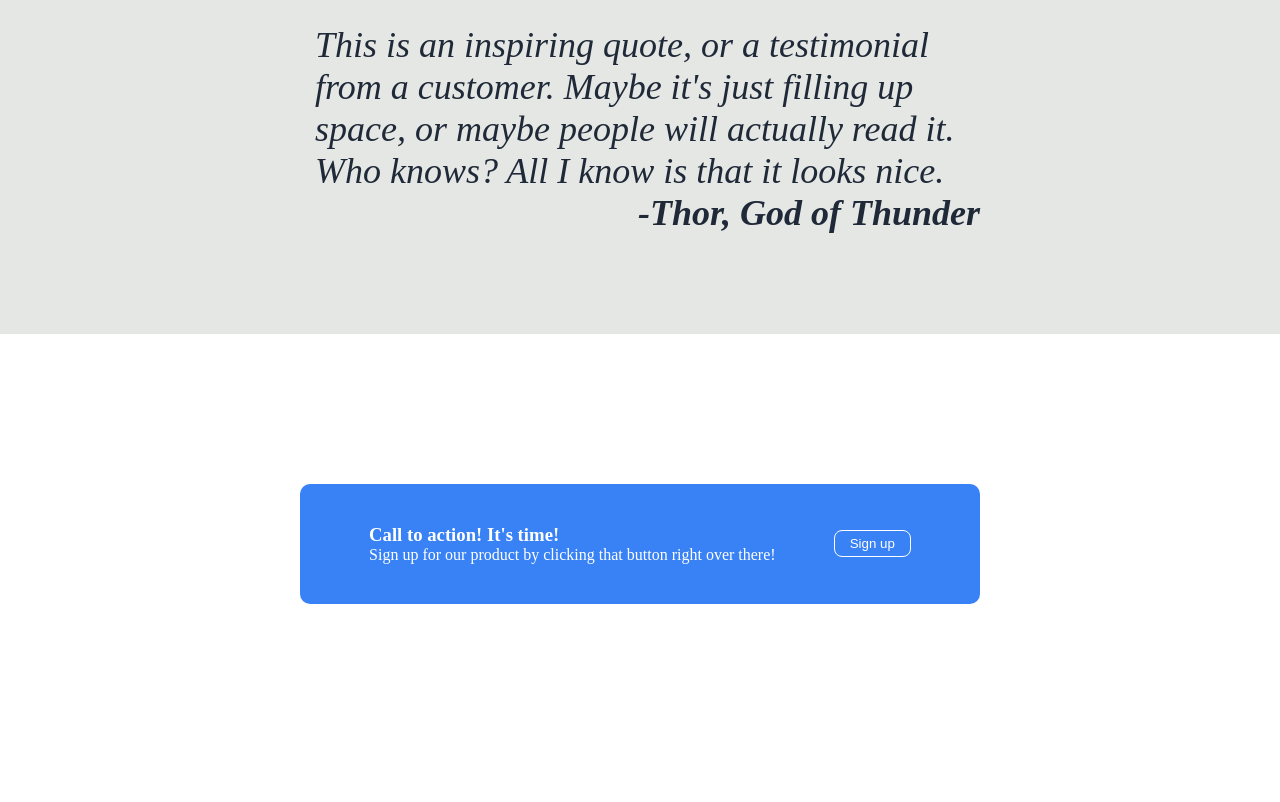
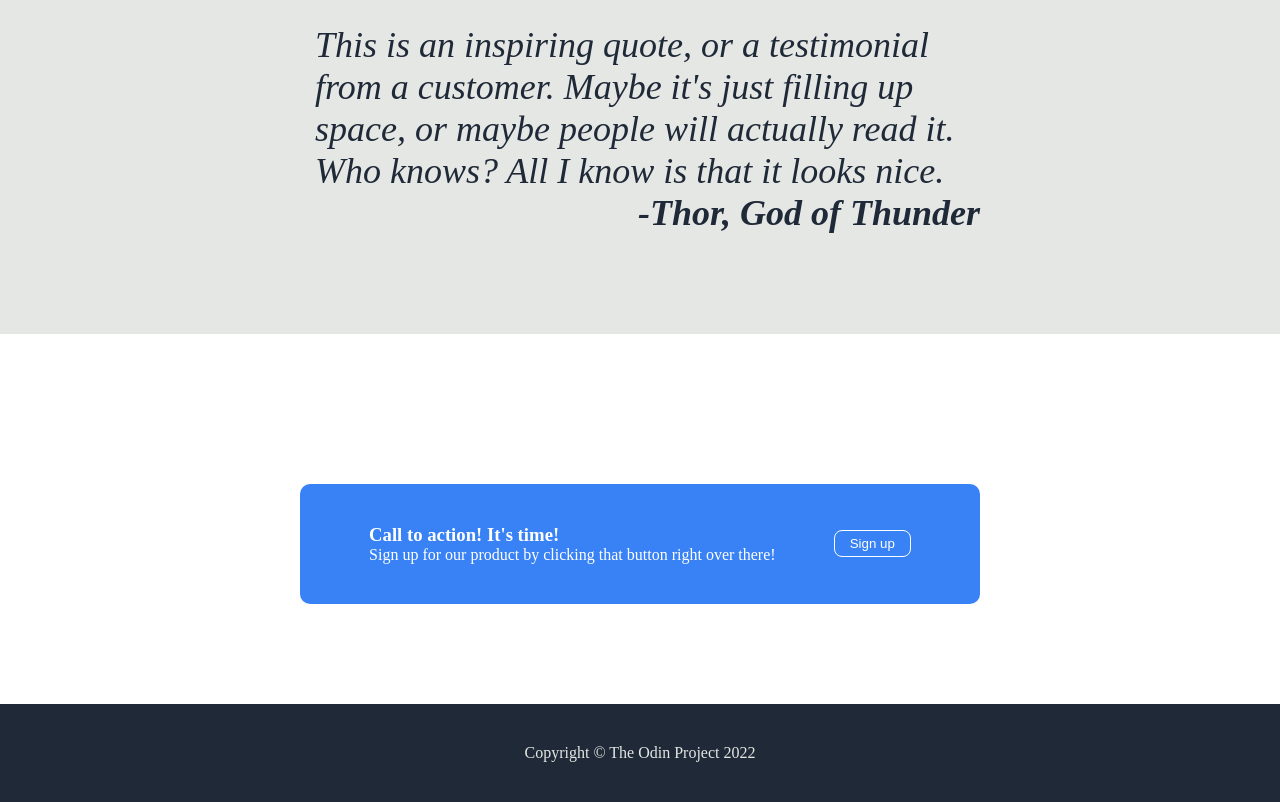
Before and after one commit to megosaint/odin-landing-page, a plain HTML site: page index.html in a window 1280 px wide. Shown: the part 1139-1941 px from the top of the page. Before the commit the page ends 1843 px from the top, so only its background shows below. Drawn offline with Linux system fonts and the light colour scheme.

Commit message:
Add footer section

```diff
--- a/index.html
+++ b/index.html
@@ -65,7 +65,7 @@
         </div>
 
         <div class="footer">
-
+            Copyright © The Odin Project 2022
         </div>
     </body>
 </html>
--- a/style.css
+++ b/style.css
@@ -172,3 +172,12 @@ h2 {
 .call button {
     border: white solid 1px;
 }
+
+.footer {
+    display: flex;
+    justify-content: center;
+    align-items: center;
+    background-color: #1f2937;
+    color: #e5e7e5;
+    padding: 40px;
+}
```
